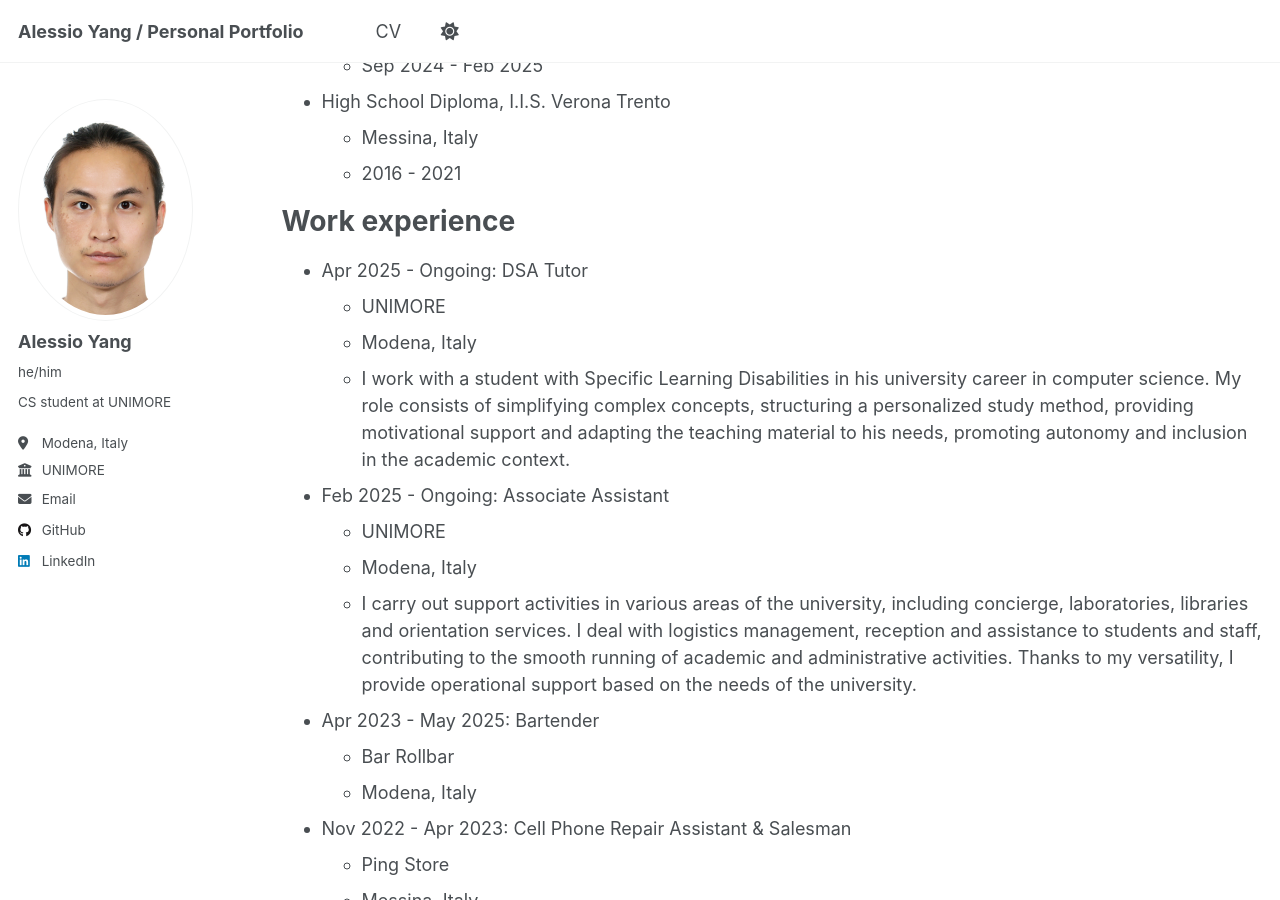
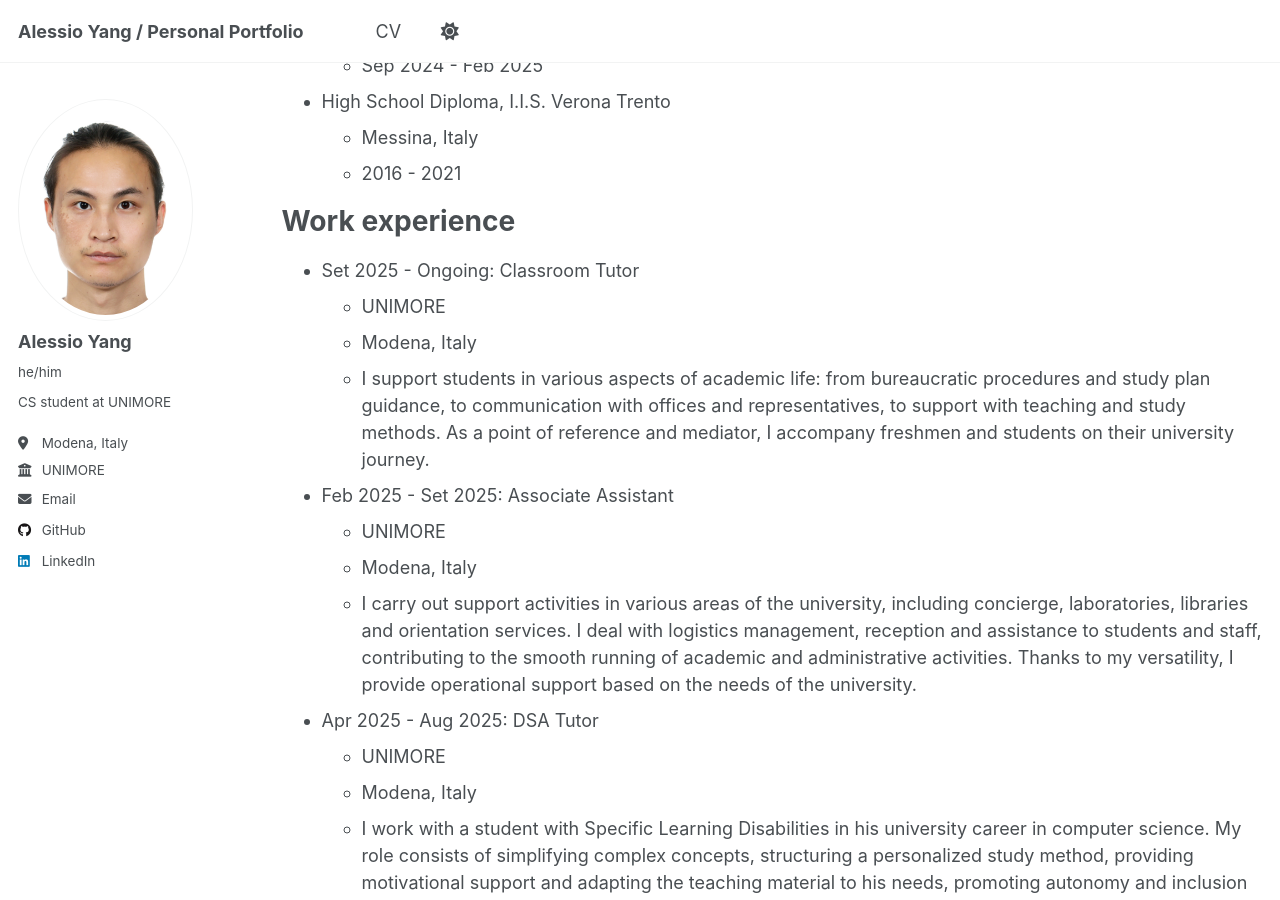
Before and after one commit to AY02/ay02.github.io, a Jekyll site: the page built from _pages/cv.md, in a window 1280 px wide and 900 px high, scrolled down 321 px. Built offline with Jekyll 4.4.1, drawn with Linux system fonts in a browser that asks for light colours; a script that is not in the unit is left out.

Commit message:
Update cv.md

```diff
--- a/_pages/cv.md
+++ b/_pages/cv.md
@@ -23,15 +23,20 @@ Education
 
 Work experience
 ======
-* Apr 2025 - Ongoing: DSA Tutor
+* Set 2025 - Ongoing: Classroom Tutor
+  * UNIMORE
+  * Modena, Italy
+  * I support students in various aspects of academic life: from bureaucratic procedures and study plan guidance, to communication with offices and representatives, to support with teaching and study methods. As a point of reference and mediator, I accompany freshmen and students on their university journey.
+
+* Feb 2025 - Set 2025: Associate Assistant
+  * UNIMORE
+  * Modena, Italy
+  * I carry out support activities in various areas of the university, including concierge, laboratories, libraries and orientation services. I deal with logistics management, reception and assistance to students and staff, contributing to the smooth running of academic and administrative activities. Thanks to my versatility, I provide operational support based on the needs of the university.
+
+* Apr 2025 - Aug 2025: DSA Tutor
   * UNIMORE
   * Modena, Italy
   * I work with a student with Specific Learning Disabilities in his university career in computer science. My role consists of simplifying complex concepts, structuring a personalized study method, providing motivational support and adapting the teaching material to his needs, promoting autonomy and inclusion in the academic context.
-
-* Feb 2025 - Ongoing: Associate Assistant
-  * UNIMORE
-  * Modena, Italy
-  * I carry out support activities in various areas of the university, including concierge, laboratories, libraries and orientation services. I deal with logistics management, reception and assistance to students and staff, contributing to the smooth running of academic and administrative activities. Thanks to my versatility, I provide operational support based on the needs of the university.
 
 * Apr 2023 - May 2025: Bartender
   * Bar Rollbar
```
